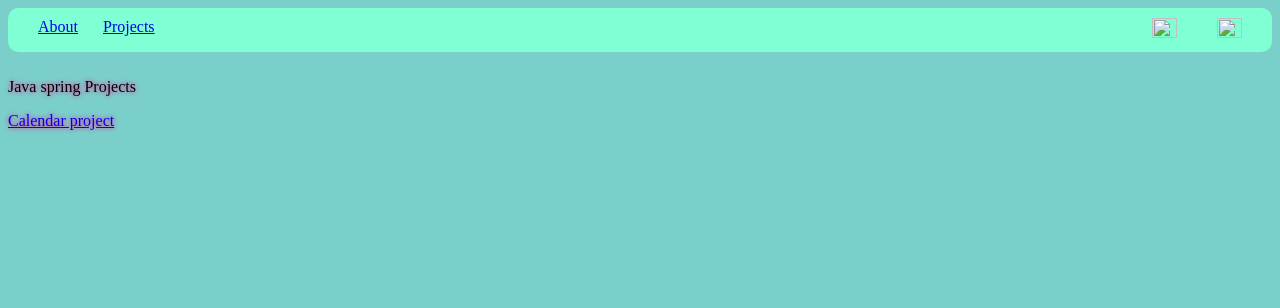
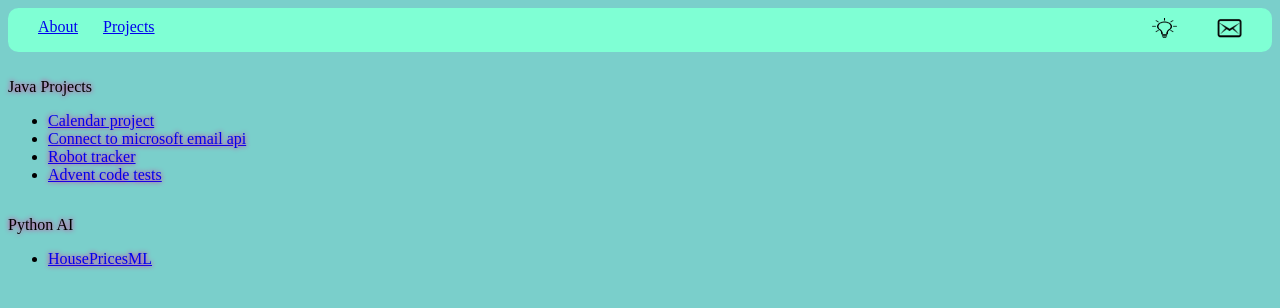
Before and after one commit to sankiks/Manda, a plain HTML site: page htmlPage/Projects.html in a window 1280 px wide. Drawn offline with Linux system fonts and the light colour scheme.

Commit message:
adderar dummy html for redirect

```diff
--- a/htmlPage/Projects.html
+++ b/htmlPage/Projects.html
@@ -17,11 +17,7 @@
 
     <div class="flex-container">
 
-
         <div class="NorthPane">
-
-
-
 
             <div class="NorthPaneLeft">
                 <a href="homePage.html" class="icon">
@@ -34,12 +30,12 @@
             </div>
 
             <div class="NorthPaneRight">
-                <a href="https://www.google.com">
-                    <img src="Icons/chatBox.png" class="icon" />
+                <a href="Commentpage.html">
+                    <img src="../Icons/chatBoxNB.png" class="icon" />
                 </a>
                 <a href="https://www.google.com">
                     <!-- <span class="tooltip">Tooltip text</span>-->
-                    <img src="Icons/lightbulb.png" class="icon" />
+                    <img src="../Icons/lightbulb.png" class="icon" />
                 </a>
             </div>
         </div>
@@ -47,17 +43,53 @@
 
         <div id="Info">
             <p>
-                Java spring Projects
+                Java Projects
             </p>
 
+            <ul>
+                <li>
+                    <a href="https://github.com/sankiks/Calendar/tree/master">
 
-            <a href="https://github.com/sankiks/Calendar/tree/master">
+                        Calendar project
+                    </a>
+                </li>
+                <li>
+                    <a href="https://github.com/sankiks/GraphTutorial/tree/master">
 
-                Calendar project
-            </a>
+                        Connect to microsoft email api
+                    </a>
+                </li>
+                <li>
+                    <a href="https://github.com/sankiks/RobotTraker">
+
+                        Robot tracker
+                    </a>
+                </li>
+                <li>
+                    <a href="https://github.com/sankiks/AdventCodeTest">
+
+                        Advent code tests
+                    </a>
+                </li>
+            </ul>
+        </div>
+
+        <div id="Info">
+            <p>
+                Python AI
+            </p>
+
+            <ul>
+                <li>
+                    <a href="https://github.com/sankiks/HousePricesML/tree/master">
+
+                        HousePricesML
+                    </a>
+                </li>
+            </ul>
+        </div>
 
 
-        </div>
 
         <div id="1">
             <p>
@@ -70,7 +102,6 @@
 
 
 
-    <!--<a href="http://sverigesradio.se/topsy/direkt/132-lo.mp3"> newlinki</a>-->
 
 
 
```
Also changed, not shown: htmlPage/Commentpage.html (added, +63 -0 lines), htmlPage/homePage.html (+11 -6 lines), Icons/360_F_98261159_Po5JS7ds82XaePJIsG1MiEtHRzOeUPNj.jpg (deleted), Icons/chatBox.png (deleted), Icons/chatBoxNB.png (added), index.html (added).
